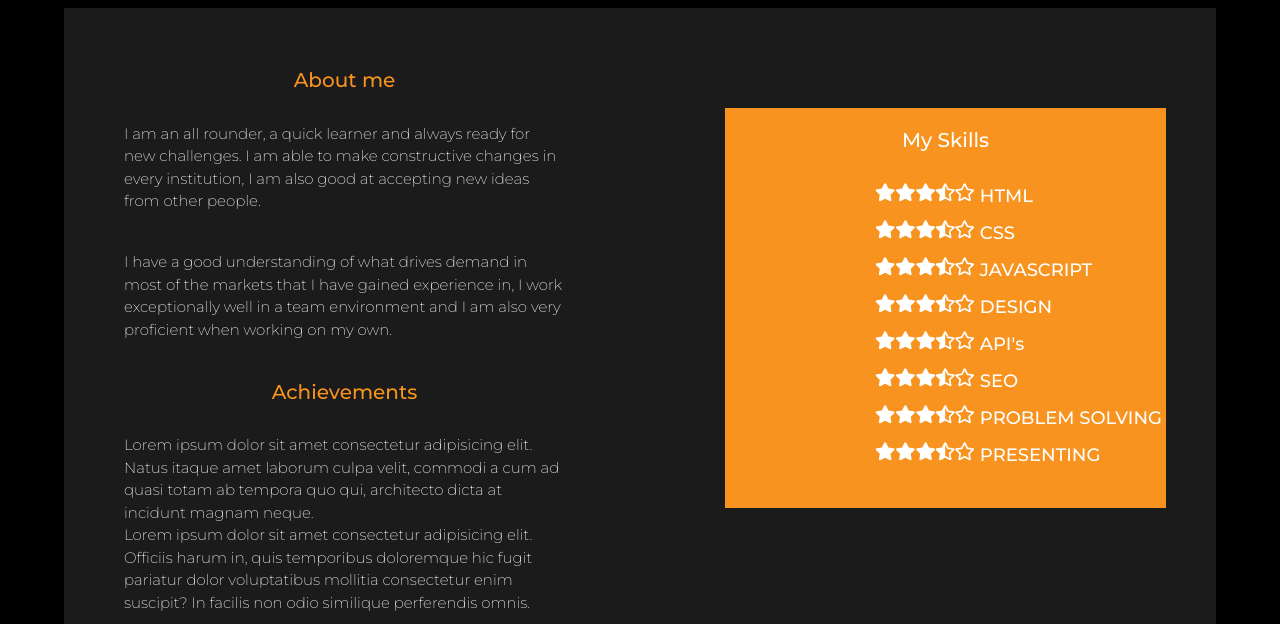
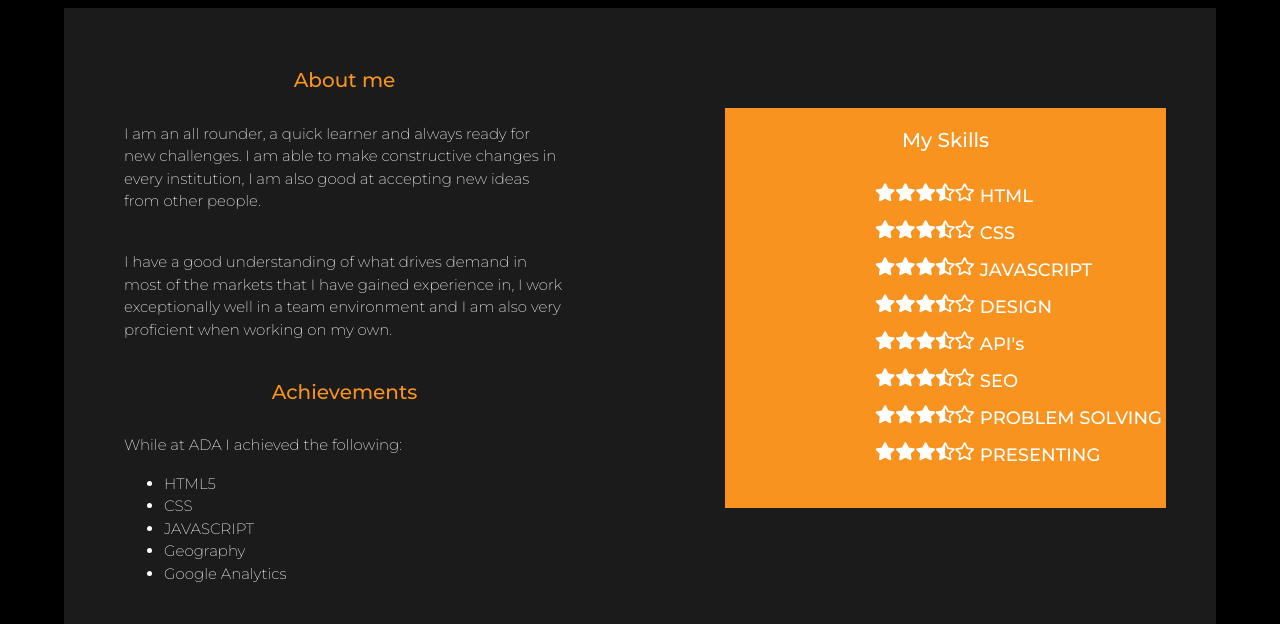
Before and after one commit to Pamela-N/Pammi-Portfolio, a plain HTML site: page resume.html in a window 1280 px wide. Shown: the part 328-952 px from the top of the page. Drawn offline with nearby package versions, Linux system fonts and the light colour scheme.

Commit message:
final edit

```diff
--- a/resume.html
+++ b/resume.html
@@ -85,9 +85,15 @@
             <div class="achievements">
                 <h5>Achievements</h5>
                 <br>
-                <p>Lorem ipsum dolor sit amet consectetur adipisicing elit. Natus itaque amet laborum culpa velit, commodi a cum ad quasi totam ab tempora quo qui, architecto dicta at incidunt magnam neque.
+                <p> While at ADA I achieved the following:
                     <br>
-                    Lorem ipsum dolor sit amet consectetur adipisicing elit. Officiis harum in, quis temporibus doloremque hic fugit pariatur dolor voluptatibus mollitia consectetur enim suscipit? In facilis non odio similique perferendis omnis.
+                    <ul>
+                        <li>HTML5</li>
+                        <li>CSS</li>
+                        <li>JAVASCRIPT</li>
+                        <li>Geography</li>
+                        <li>Google Analytics</li>
+                    </ul>
                 </p>
             </div>
        </div>
```
